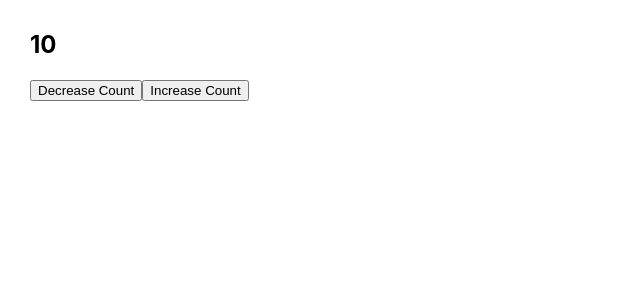
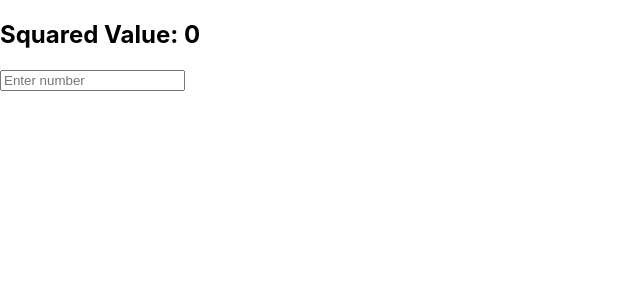
Before and after one commit to gosnippets/reactdemo, a React (Create React App) app: page / in a window 1280 px wide. Shown: the top 300 px of the page, without its empty margins (0-640 px from the left). Built offline with nearby package versions, Linux system fonts and the light colour scheme.

Commit message:
useMemo Example

```diff
--- a/src/ReactHooks/ReactHooks.jsx
+++ b/src/ReactHooks/ReactHooks.jsx
@@ -3,6 +3,7 @@ import UseStateExample from './UseStateExample'
 import UseEffectExample from './UseEffectExample'
 import UseRefExample from './UseRefExample'
 import UseReducerExample from './UseReducerExample'
+import UseMemoExample from './UseMemoExample'
 
 export default function ReactHooks() {
   return (
@@ -10,7 +11,8 @@ export default function ReactHooks() {
       {/* <UseStateExample /> */}
       {/* <UseEffectExample/> */}
       {/* <UseRefExample/> */}
-      <UseReducerExample/>
+      {/* <UseReducerExample/> */}
+      <UseMemoExample/>
     </>
   )
 }
--- /dev/null
+++ b/src/ReactHooks/UseMemoExample.jsx
@@ -0,0 +1,71 @@
+import React, { useEffect, useMemo, useState } from 'react'
+
+// export default function UseMemoExample() {
+//     const [count, setCount] = useState(0);
+//     const [todos, setTodos] = useState([]);
+
+
+//     useEffect(() => {
+//         console.log("Count", count)
+//     }, [count])
+
+//     const calculation = useMemo(() => {
+//         return count * 2;
+//     }, [count])
+
+//     const addTodo = () => {
+//         setTodos([...todos, "New Todo"])
+//         // setTodos((todo) => [...todo, "New Todo"])
+//     }
+
+//     const incrementHandler = () => {
+//         setCount(count + 1);
+//         // setCount((c) => c + 1);
+//     }
+
+//     return (
+//         <div>
+//             <div>
+//                 <h2>Todos</h2>
+//                 {todos && todos.map((todo, index) => {
+//                     return <p key={index}>{todo}</p>
+//                 })}
+//                 <button onClick={addTodo}>Add Todo</button>
+//             </div>
+//             <hr />
+
+//             <div>
+//                 <h2>Count: {count}</h2>
+//                 <button onClick={incrementHandler}>+ Incremant</button>
+//             </div>
+
+//             <h1>Calculation</h1>
+//             <h2>{calculation}</h2>
+//         </div>
+//     )
+// }
+
+
+export default function UseMemoExample() {
+    const [count, setCount] = useState(0);
+    const [number, setNumber] = useState(0);
+
+    const squaredNum = useMemo(() => squareNum(number), [number])
+
+    return (
+        <>
+            <div><h2>Squared Value: {squaredNum}</h2></div>
+            <input type='number' onChange={(e) => setNumber(e.target.value)} placeholder='Enter number' />
+
+            {/* <br /><br />
+            <button onClick={() => setCount(count + 1)}>Set count</button>
+            <h2>Counter: {count}</h2> */}
+
+        </>
+    )
+}
+
+const squareNum = number => {
+    console.log("Calling SquareNum function...")
+    return Math.pow(number, 2);
+}
```
Also changed, not shown: Notes.txt.
